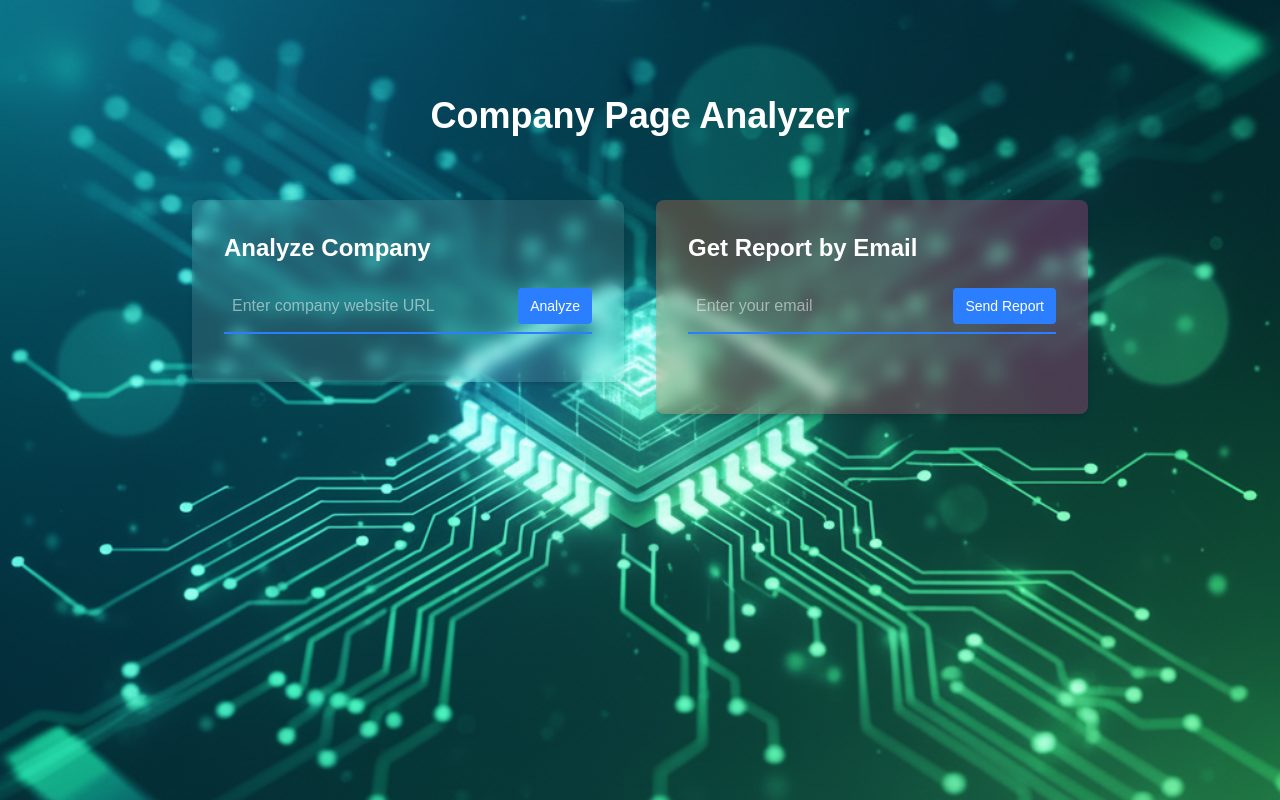
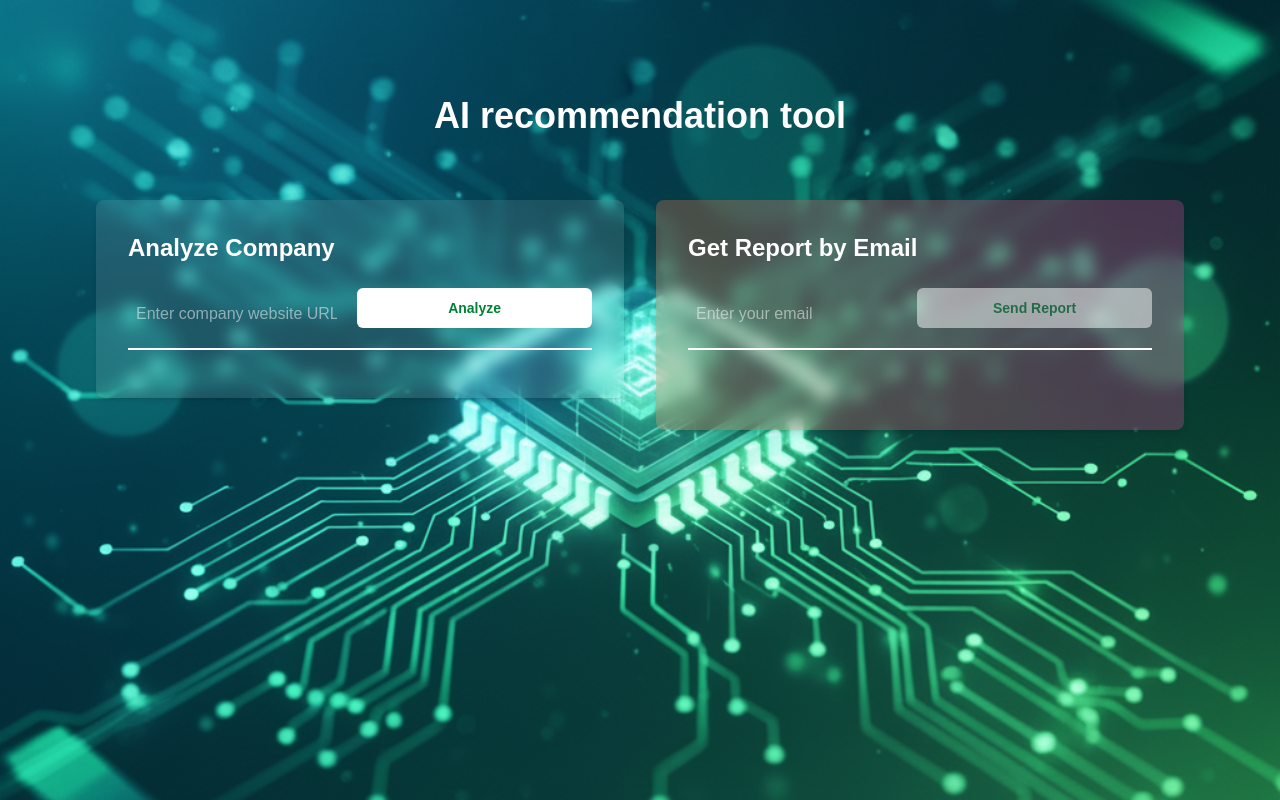
Before and after one commit to MBjoerkmann/SynthReport, a Next.js app in the folder frontend/: page / in a window 1280 px wide. Built offline with nearby package versions, Linux system fonts and the light colour scheme.

Commit message:
More fine tuning

```diff
--- a/frontend/src/app/page.tsx
+++ b/frontend/src/app/page.tsx
@@ -88,15 +88,15 @@ export default function Home() {
 
   return (
     <main className="flex min-h-screen flex-col items-center p-24 text-white">
-      <h1 className="text-4xl font-bold mb-8">Company Page Analyzer</h1>
+      <h1 className="text-4xl font-bold mb-8">AI recommendation tool</h1>
 
-      <div className="flex flex-col md:flex-row gap-8 w-full max-w-4xl mb-8">
+      <div className="flex flex-col md:flex-row gap-8 w-full mb-4">
         {/* URL Input Form */}
         <form onSubmit={handleSubmit} className="flex-1">
           <div className="w-full bg-white/10 max-w-4xl backdrop-blur-sm shadow-md rounded-lg p-8 mt-8">
             <div>
               <h2 className="text-2xl font-bold mb-4">Analyze Company</h2>
-              <div className="flex items-center border-b-2 border-blue-500 py-2 mb-4">
+              <div className="flex items-center border-b-2 py-2 mb-4">
                 <input
                   className="appearance-none bg-transparent border-none w-full text-white mr-3 py-1 px-2 leading-tight focus:outline-none"
                   type="text"
@@ -106,7 +106,7 @@ export default function Home() {
                   onChange={(e) => setUrl(e.target.value)}
                 />
                 <button
-                  className="flex-shrink-0 bg-blue-500 hover:bg-blue-700 border-blue-500 hover:border-blue-700 text-sm border-4 text-white py-1 px-2 rounded"
+                  className="inline-flex items-center justify-center gap-2 whitespace-nowrap rounded-md ring-offset-background transition-colors focus-visible:outline-none focus-visible:ring-2 focus-visible:ring-ring focus-visible:ring-offset-2 disabled:pointer-events-none disabled:opacity-50 [&amp;_svg]:pointer-events-none [&amp;_svg]:size-4 [&amp;_svg]:shrink-0 h-10 bg-white text-green-700 hover:bg-gray-100 font-semibold px-6 py-2 text-sm w-full mb-3"
                   type="submit"
                   disabled={loading}
                 >
@@ -123,7 +123,7 @@ export default function Home() {
           <div className="w-full bg-white/10 max-w-4xl backdrop-blur-sm shadow-md rounded-lg p-8 mt-8 p-8 h-full flex flex-col justify-between bg-gradient-to-r from-orange-600/20 to-pink-600/20">
             <div>
               <h2 className="text-2xl font-bold mb-4">Get Report by Email</h2>
-              <div className="flex items-center border-b-2 border-blue-500 py-2 mb-4" >
+              <div className="flex items-center border-b-2 py-2 mb-4" >
                 <input
                   className="appearance-none bg-transparent border-none w-full text-white mr-3 py-1 px-2 leading-tight focus:outline-none"
                   type="email"
@@ -134,7 +134,7 @@ export default function Home() {
                   required
                 />
                 <button
-                  className="flex-shrink-0 bg-blue-500 hover:bg-blue-700 border-blue-500 hover:border-blue-700 text-sm border-4 text-white py-1 px-2 rounded"
+                  className="inline-flex items-center justify-center gap-2 whitespace-nowrap rounded-md ring-offset-background transition-colors focus-visible:outline-none focus-visible:ring-2 focus-visible:ring-ring focus-visible:ring-offset-2 disabled:pointer-events-none disabled:opacity-50 [&amp;_svg]:pointer-events-none [&amp;_svg]:size-4 [&amp;_svg]:shrink-0 h-10 bg-white text-green-700 hover:bg-gray-100 font-semibold px-6 py-2 text-sm w-full mb-3"
                   type="submit"
                   disabled={sendingReport || !analysis}
                 >
```
